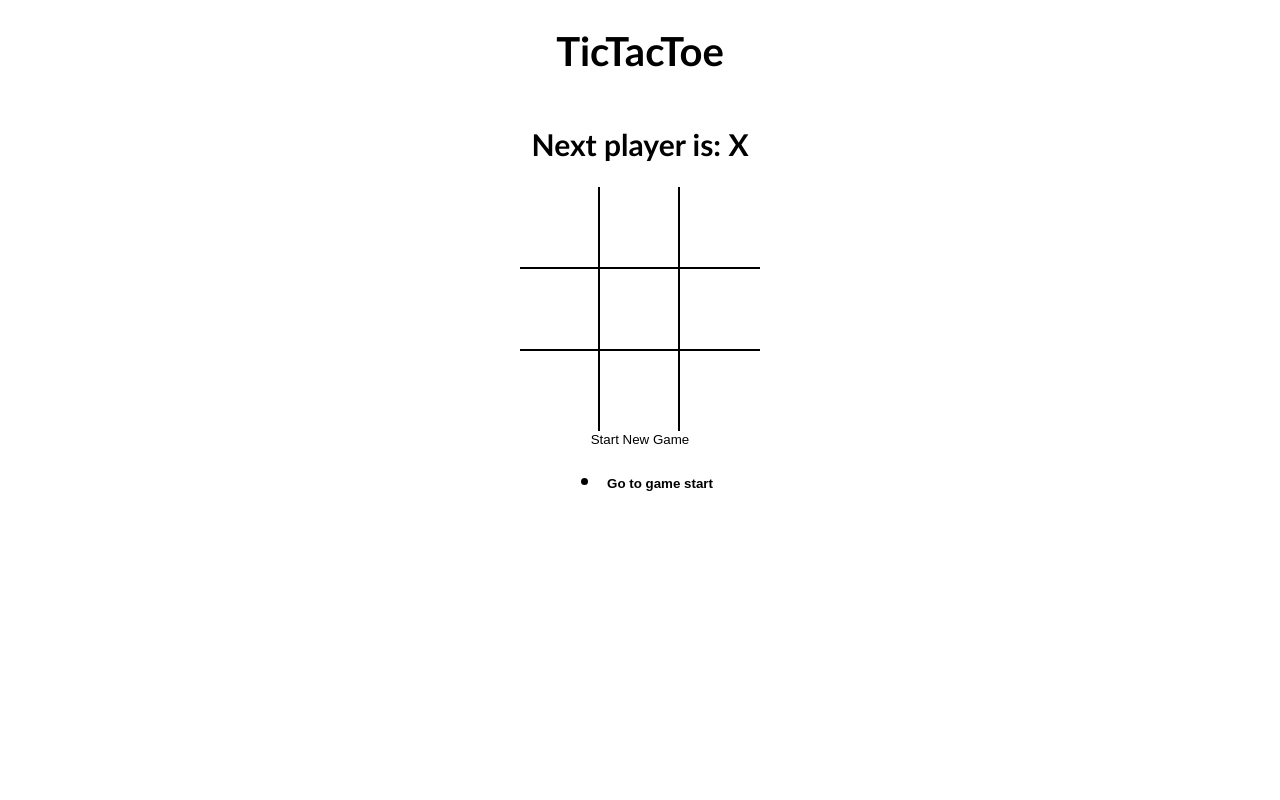
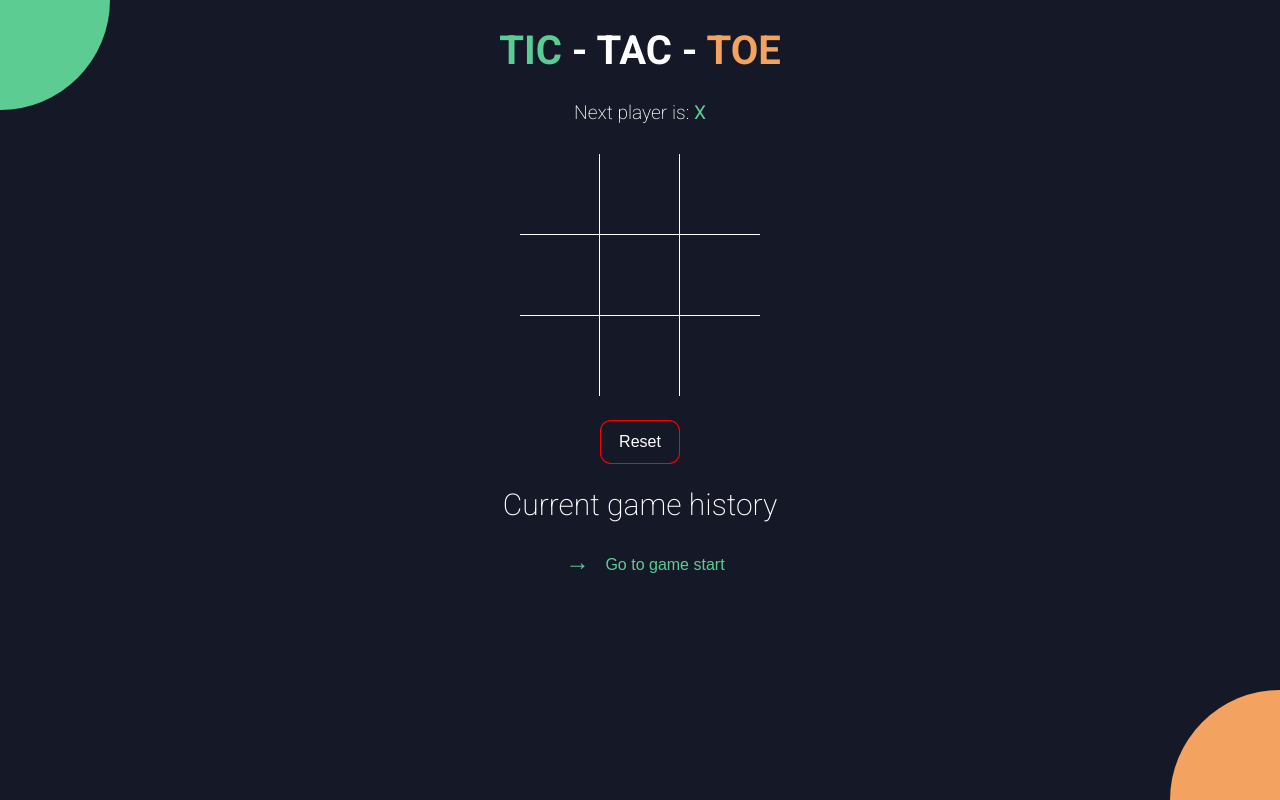
Before and after one commit to aditya31Sharma/tictactoe, a React (Vite) app: page / in a window 1280 px wide. Built offline with nearby package versions, Linux system fonts and the light colour scheme.

Commit message:
Styled the app

```diff
--- a/index.html
+++ b/index.html
@@ -1,7 +1,14 @@
 <!DOCTYPE html>
 <html>
   <head>
-    <title>React Vite Micro App</title>
+    <meta charset="UTF-8" />
+    <meta name="viewport" content="width=device-width, initial-scale=1.0" />
+    <meta http-equiv="X-UA-Compatible" content="ie=edge" />
+    <link
+      href="https://fonts.googleapis.com/css?family=Roboto:200,300,400,700&display=swap"
+      rel="stylesheet"
+    />
+    <title>TIC TAC TOE</title>
   </head>
   <body>
     <div id="root"></div>
--- a/src/App.jsx
+++ b/src/App.jsx
@@ -11,7 +11,7 @@
   const [currentMove, setCurrentMove] = useState(0);
   const current = history[currentMove];
 
-  const {winner,winningSquares} = calculateWinner(current.board);
+  const { winner, winningSquares } = calculateWinner(current.board);
 
   const handleSquareClick = position => {
     if (current.board[position] || winner) {
@@ -39,13 +39,25 @@
   };
   return (
     <div className="app">
-      <h1>TicTacToe</h1>
+      <h1>
+        <span className="text-green">TIC</span> - TAC - <span className="text-orange">TOE</span>
+      </h1>
       <StatusMessage winner={winner} current={current} />
-      <Board board={current.board} handleSquareClick={handleSquareClick} winningSquares={winningSquares}/>
-      <button type="button" onClick={onNewGame}>
-        Start New Game
+      <Board
+        board={current.board}
+        handleSquareClick={handleSquareClick}
+        winningSquares={winningSquares}
+      />
+      <button
+        type="button"
+        onClick={onNewGame}
+        className={`btn-reset ${winner ? 'active' : ''}`}
+      >
+        Reset
       </button>
+      <h2 style={{fontWeight:100}}>Current game history</h2>
       <History history={history} moveTo={moveTo} currentMove={currentMove} />
+      <div className='bg-balls'/>
     </div>
   );
 };
--- a/src/components/History.jsx
+++ b/src/components/History.jsx
@@ -1,14 +1,15 @@
 import React from 'react';
 
-const History = ({ history, moveTo,currentMove }) => {
+const History = ({ history, moveTo, currentMove }) => {
   return (
-    <ul>
+    <div className="history-wrapper">
+      <ul className="history">
         {history.map((_, move) => {
           return (
             <li key={move}>
               <button
                 type="button"
-              style={{ fontWeight: move === currentMove ? 'bold' : 'normal' }}
+                className={`btn-move ${move === currentMove ? 'active': ''}`}
                 onClick={() => {
                   moveTo(move);
                 }}
@@ -19,6 +20,7 @@
           );
         })}
       </ul>
+    </div>
   );
 };
 
--- a/src/components/Square.jsx
+++ b/src/components/Square.jsx
@@ -3,10 +3,12 @@
 const Square = ({ value, onClick, isWinningSquare }) => {
   return (
     <button
-    type="button"
-    className="square"
-    onClick={onClick}
-    style={{ 'fontWeight': isWinningSquare ? 'bold' : 'normal' }}
+      type="button"
+      onClick={onClick}
+      className={`square ${isWinningSquare ? 'winning' : ''} ${
+        value === 'X' ? 'text-green' : 'text-orange'
+      }`}
+      // style={{ 'fontWeight': isWinningSquare ? 'bold' : 'normal' }}
     >
       {console.log(isWinningSquare)}
       {value}
--- a/src/components/StatusMessage.jsx
+++ b/src/components/StatusMessage.jsx
@@ -4,13 +4,31 @@
   const noMovesLeft = current.board.every(el => el !== null);
 
   return (
-    <h2>
-      {winner && `Winner is ${winner}`}
+    <div className="status-message">
+      {winner && (
+        <>
+          Winner is:&nbsp;
+          <span
+            className={winner === 'X' ? 'text-green' : 'text-orange'}
+          >
+            {winner}
+          </span>
+        </>
+      )}
       {!winner &&
-        !noMovesLeft &&
-        ` Next player is: ${current.isXNext ? 'X' : 'O'}`}
+        !noMovesLeft &&(
+          <>
+          Next player is:&nbsp;
+          <span
+            className={current.isXNext? 'text-green' : 'text-orange'}
+          >
+            {current.isXNext? 'X' : 'O'}
+          </span>
+          </>
+        )
+        }
       {!winner && noMovesLeft && `Its a Draw`}
-    </h2>
+    </div>
   );
 };
 
--- a/src/styles/root.scss
+++ b/src/styles/root.scss
@@ -1,7 +1,15 @@
+
+$green: #5dcc93;
+$orange: #f3a25f;
+$blue: #151827;
+
+
 body {
+  font-family: 'Roboto', sans-serif;
+  background-color: $blue;
+  color: #fff;
   padding: 0;
   margin: 0;
-  font-family:'Gill Sans', 'Gill Sans MT', Calibri, 'Trebuchet MS', sans-serif
 }
 
 button {
@@ -9,7 +17,7 @@
   border: none;
   outline: none;
   &:hover {
-   cursor: pointer;
+    cursor: pointer;
   }
 }
 
@@ -20,18 +28,85 @@
   align-items: center;
 }
 
+.text-green {
+  color: $green;
+}
+
+.text-orange {
+  color: $orange;
+}
+
+.history-wrapper {
+  width: 300px;
+  text-align: center;
+  margin-bottom: 20px;
+  .history {
+    display: inline-block;
+    padding: 0;
+    margin: 0;
+    li {
+      list-style: none;
+      text-align: left;
+
+      .btn-move {
+        font-size:1rem;
+        font-weight:100;
+    	  color: #fff;
+        transition: all 0.2s ease-in-out;
+        &:before {
+          content: '\2192';
+          font-size:1.5rem;
+          display: inline-block;
+          color: $green;
+          margin-right: 1rem;
+          margin-bottom: 1px;
+        }
+        &.active {
+          // font-weight: 900;
+          padding-left: 1rem;
+          color: $green;
+        }
+      }
+    }
+  }
+}
+
+.status-message {
+	margin-bottom: 30px;
+	font-size: 1.2rem;
+	font-weight: lighter;
+	span {
+	  font-weight: normal;
+	}
+}
+
+.btn-reset {
+  font-size: 1rem;
+  color: #fff;
+  border-radius: 10px;
+  padding: 12px 18px;
+  margin-top: 25px;
+  transition: all 0.2s;
+  background-color: $blue;
+  box-shadow: 0px 0px 0px 1px red;
+  &.active {
+    background-color: red;
+    box-shadow: none;
+  }
+}
+
 .board {
   .board-row {
     display: flex;
     flex-direction: row;
-    border-bottom: 2px solid #000;
+    border-bottom: 1px solid #fff;
     &:last-child {
       border-bottom: none;
     }
     .square {
       width: 80px;
       height: 80px;
-      border-right: 2px solid #000;
+      border-right: 1px solid #fff;
       font-size: 2.5rem;
       padding: 0;
       overflow: hidden;
@@ -39,6 +114,66 @@
       &:last-child {
         border-right: none;
       }
+      &.winning {
+			  animation: scaleText 1.4s infinite;
+			  @keyframes scaleText {
+			    0% {
+			      transform: 2.5rem;
+            font-weight:100;
+			    }
+			    50% {
+			      font-size: 3.5rem;
+            font-weight:bold;
+			    }
+			    100% {
+			      font-size: 2.5rem;
+            font-weight:100;
+			    }
+			  }
+			}
     }
   }
 }
+
+.bg-balls {
+  position: fixed;
+  top: 0;
+  left: 0;
+  right: 0;
+  bottom: 0;
+  min-width: 100%;
+  z-index: -1;
+
+  &:before,
+  &:after {
+    content: '';
+    position: absolute;
+    width: 150px;
+    height: 150px;
+    border-radius: 50%;
+  }
+
+  &:before {
+    background-color: $orange;
+    right: -75px;
+    bottom: -75px;
+    @media screen and (min-width: 476px) {
+      width: 220px;
+      height: 220px;
+      right: -110px;
+      bottom: -110px;
+    }
+  }
+
+  &:after {
+    background-color: $green;
+    top: -75px;
+    left: -75px;
+    @media screen and (min-width: 476px) {
+      width: 220px;
+      height: 220px;
+      top: -110px;
+      left: -110px;
+    }
+  }
+}
```
Lines whose indentation alone changed are shown as unchanged.
